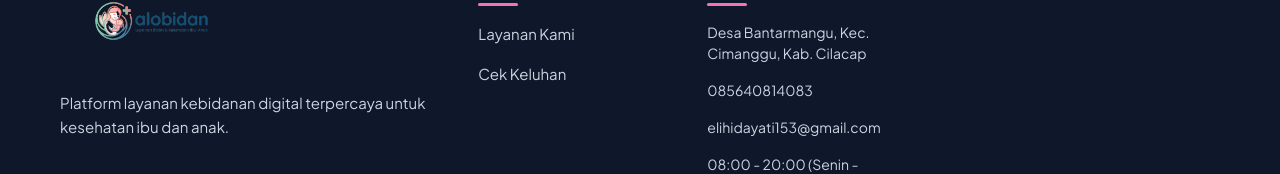
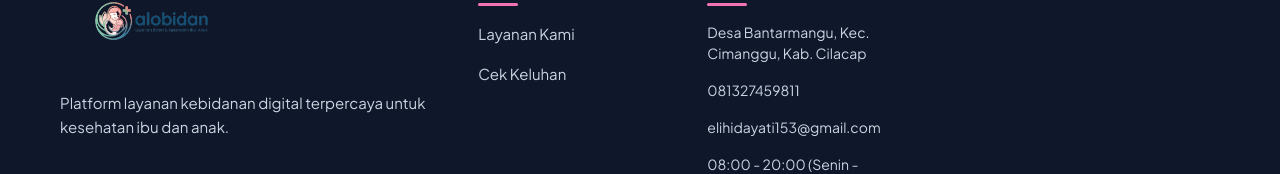
Before and after one commit to NaomiRinn/alobidan, a React (Vite) app: page / in a window 1280 px wide. Shown: the part 3809-3983 px from the top of the page. Built offline with nearby package versions, Linux system fonts and the light colour scheme; no server answers.

Commit message:
ganti nomor

```diff
--- a/src/components/Footer.jsx
+++ b/src/components/Footer.jsx
@@ -35,7 +35,7 @@ export default function Footer({ setCurrentPage }) {
                 <span>Desa Bantarmangu, Kec. Cimanggu, Kab. Cilacap</span>
               </li>
               <li>
-                <a href="tel:+6285640814083">085640814083</a>
+                <a href="tel:+6281327459811">081327459811</a>
               </li>
               <li>
                 <a href="mailto:elihidayati153@gmail.com">elihidayati153@gmail.com</a>
--- a/src/pages/Home.jsx
+++ b/src/pages/Home.jsx
@@ -289,7 +289,7 @@ export default function Home({ setCurrentPage, setSelectedDoctor }) {
                 <div className="map-info-text">
                   <strong>WhatsApp/Telepon</strong>
                   <p>
-                    <a href="https://wa.me/6281234567890" target="_blank" rel="noopener noreferrer" style={{ color: '#0f172a', textDecoration: 'none' }} onMouseOver={(e) => e.target.style.color = '#f472b6'} onMouseOut={(e) => e.target.style.color = '#0f172a'}>
+                    <a href="https://wa.me/6281327459811" target="_blank" rel="noopener noreferrer" style={{ color: '#0f172a', textDecoration: 'none' }} onMouseOver={(e) => e.target.style.color = '#f472b6'} onMouseOut={(e) => e.target.style.color = '#0f172a'}>
                       +62 812-3456-7890 (Bidan Eli)
                     </a>
                   </p>
--- a/src/pages/SymptomChecker.jsx
+++ b/src/pages/SymptomChecker.jsx
@@ -240,7 +240,7 @@ export default function SymptomChecker({ setCurrentPage }) {
 
             <div className="step-actions">
               <button className="btn-back-step" onClick={reset}>🔄 Cek Ulang</button>
-              <a className="btn-consult-doctor" href="https://wa.me/6285640814083" target="_blank" rel="noopener noreferrer">
+              <a className="btn-consult-doctor" href="https://wa.me/6281327459811" target="_blank" rel="noopener noreferrer">
                 💬 Hubungi Bidan via WA
               </a>
             </div>
```
